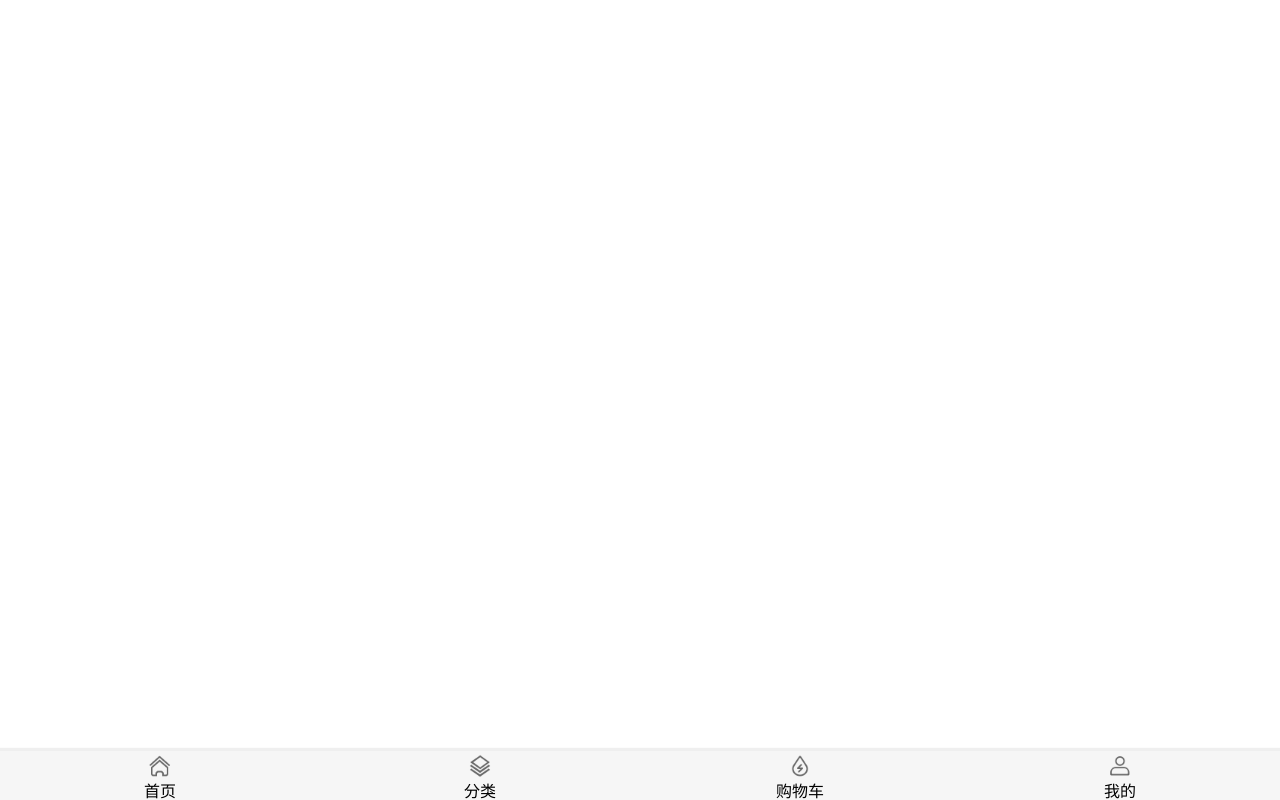
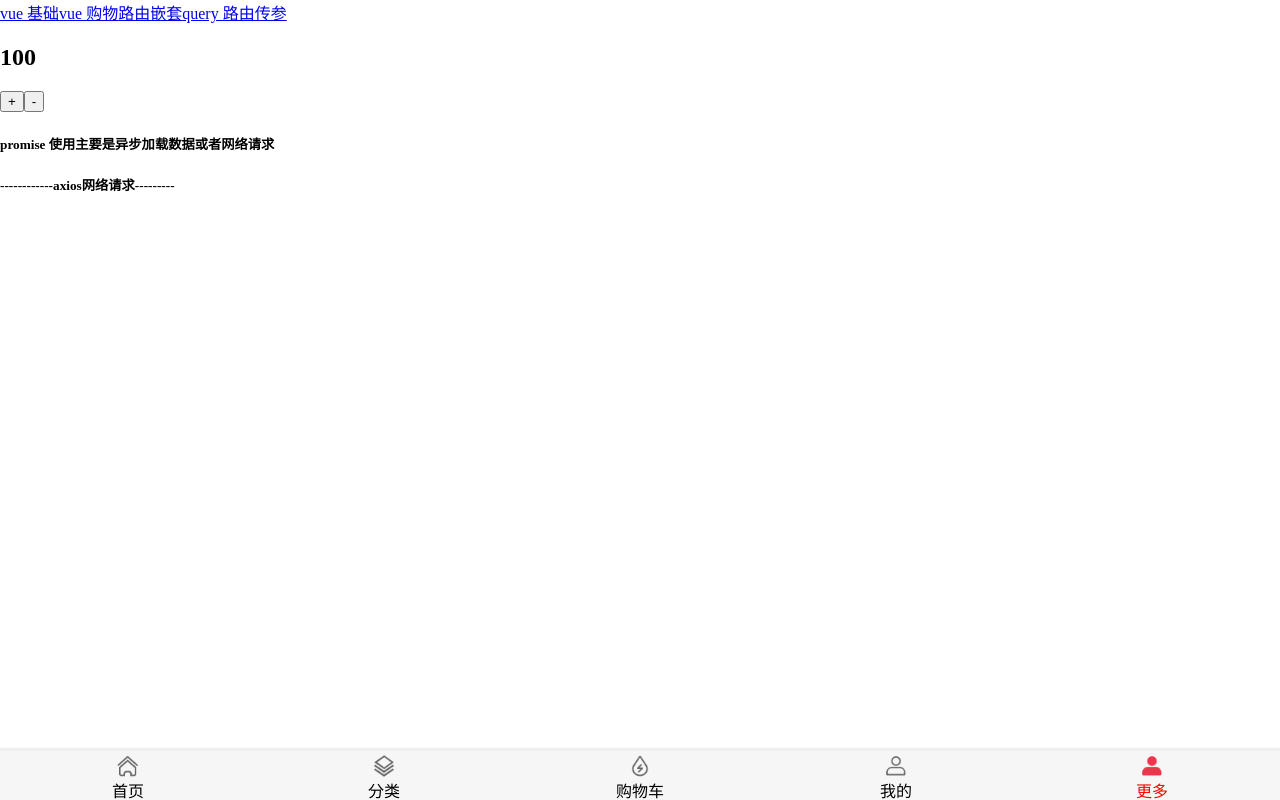
Before and after one commit to wgc123/vueproject, a Vue app: page /#/more in a window 1280 px wide. Built offline with nearby package versions, Linux system fonts and the light colour scheme; no server answers.

Commit message:
vuex axios

```diff
--- a/package.json
+++ b/package.json
@@ -10,9 +10,11 @@
     "build": "node build/build.js"
   },
   "dependencies": {
+    "axios": "^0.19.1",
     "babel-plugin-transform-object-rest-spread": "^6.26.0",
     "vue": "^2.5.2",
-    "vue-router": "^3.0.1"
+    "vue-router": "^3.0.1",
+    "vuex": "^3.1.2"
   },
   "devDependencies": {
     "autoprefixer": "^7.1.2",
--- a/src/App.vue
+++ b/src/App.vue
@@ -1,9 +1,6 @@
 <template>
   <div id="app">
-    <!-- <router-link to="/comm">路由嵌套</router-link> -->
-    <!-- :to 绑定  对象：第一个参数：跳转  第二个参数：query对象里面要传递的查询参数 -->
-    <!-- <router-link :to="{path:'me',query:{name:'张三',age:17}}">query 路由传参</router-link> -->
-    <!-- <br> -->
+
     <router-view></router-view>
 
       <tab-bar>
@@ -27,6 +24,12 @@
         <img slot="item-icon" src = "~assets/img/img4.png">
         <img slot="item-icon-active" src = "~assets/img/img4-actived.png">
         <div slot="item-text">我的</div>
+      </tab-bar-item>
+
+       <tab-bar-item path="/more" activeColor="red">
+        <img slot="item-icon" src = "~assets/img/img4.png">
+        <img slot="item-icon-active" src = "~assets/img/img4-actived.png">
+        <div slot="item-text">更多</div>
       </tab-bar-item>
     </tab-bar>
 
--- a/src/main.js
+++ b/src/main.js
@@ -4,16 +4,46 @@
 import Vue from 'vue';
 import App from './App';
 import router from './router';
+import store from './store';
+import axios from 'axios';
 
 Vue.config.productionTip = false;
+Vue.prototype.$store = store;
 
 /* eslint-disable no-new */
 new Vue({
     el: '#app',
     router,
+    store,
     components: { App },
     template: '<App/>'
 });
 
 // 暴露样式 引用自定义样式 不建议
 // require('./assets/css/base.css');
+
+// axios({
+//     url: 'http://123.207.32.32:8000/home/multidata',
+//     method: 'get'
+// }).then(res => {
+//     console.log(res);
+// })
+
+import { request } from './network/request';
+
+request({
+    url: '/home/multidata'
+}).then(res => {
+    console.log(res);
+}).catch(err => {
+    console.log(err);
+})
+
+
+// request({
+//     url: '/home/multidata'
+// }, res => {
+//     console.log(res);
+// }, err => {
+//     console.log(err);
+// })
--- /dev/null
+++ b/src/network/request.js
@@ -0,0 +1,27 @@
+import axios from 'axios';
+
+
+
+export function request(config) {
+    const instance = axios.create({
+        baseURL: 'http://123.207.32.32:8000',
+        timeout: 5000
+    });
+    return instance(config);
+
+}
+
+
+// export function request(config, success, failure) {
+//     const instance = axios.create({
+//         baseURL: 'http://123.207.32.32:8000',
+//         timeout: 5000
+//     });
+//     instance(config)
+//         .then((res) => {
+//             success(res);
+//         })
+//         .catch((err) => {
+//             failure(err);
+//         })
+// }
--- /dev/null
+++ b/src/store/index.js
@@ -0,0 +1,25 @@
+import Vue from 'vue';
+import Vuex from 'vuex';
+
+Vue.use(Vuex);
+
+const store = new Vuex.Store({
+    state: {
+        counter: 100
+    },
+    mutations: {
+        // 方法
+        increment(state) {
+            state.counter++;
+        },
+        //
+        decrement(state) {
+            state.counter--;
+        }
+    },
+    actions: {},
+    getters: {},
+    modules: {}
+});
+
+export default store;
--- /dev/null
+++ b/src/views/more/More.vue
@@ -0,0 +1,59 @@
+<template>
+  <div>
+    <router-link to="hello">vue 基础</router-link>
+    <router-link to="book">vue 购物</router-link>
+     <router-link to="/comm">路由嵌套</router-link>
+    <!-- :to 绑定  对象：第一个参数：跳转  第二个参数：query对象里面要传递的查询参数 -->
+    <router-link :to="{path:'me',query:{name:'张三',age:17}}">query 路由传参</router-link>
+    <br>
+    <!-- 拿到vuex里面定义的数值 -->
+    <h2>{{$store.state.counter}}</h2>
+    <button @click="add()">+</button>
+    <button @click="sub()">-</button>
+
+<h5>{{promisemessage}}</h5>
+
+
+<h5>------------axios网络请求---------</h5>
+
+
+  </div>
+</template>
+<script>
+export default {
+  name:'More',
+  data(){
+    return{
+     promisemessage:'promise 使用主要是异步加载数据或者网络请求'
+    }
+  },
+  methods:{
+    add(){
+      // 调用store里面的方法
+      this.$store.commit('increment');
+    },
+    sub(){
+      this.$store.commit('decrement');
+    },
+
+    promiseInfo(){
+      // resolve 成功  reject失败
+     new Promise((resolve,reject) =>{
+       setTimeout(() => {
+         //成功的时候调用
+         resolve();
+
+
+         //失败的时候调用
+        //  reject();
+       }, 1000);
+
+     }).then(() =>{
+       // 成功的时候调用then
+     }).catch((err) =>{
+       //错误的时候捕获异常
+     })
+    }
+  }
+}
+</script>
```
Also changed, not shown: src/components/HelloWorld.vue (+17 -0 lines), src/router/index.js (+7 -0 lines), 2 other files (tests, documents, lock files or other folders).
